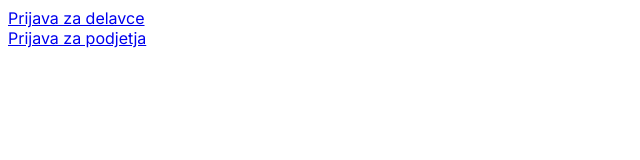
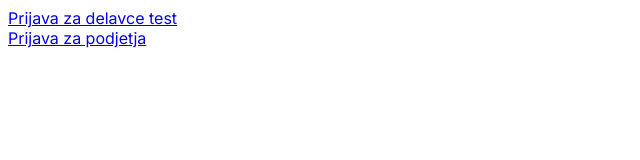
Before and after one commit to jorgadev/turizmo, a Next.js app in the folder frontend/: page / in a window 1280 px wide. Shown: the top 160 px of the page, without its empty margins (0-640 px from the left). Built offline with nearby package versions, Linux system fonts and the light colour scheme.

Commit message:
test change

```diff
--- a/frontend/app/page.tsx
+++ b/frontend/app/page.tsx
@@ -5,7 +5,7 @@ export default function Page() {
   return (
     <div>
       <Link href="/auth">
-        <div>Prijava za delavce</div>
+        <div>Prijava za delavce test</div>
       </Link>
       <Link href="/auth">
         <div>Prijava za podjetja</div>
```
